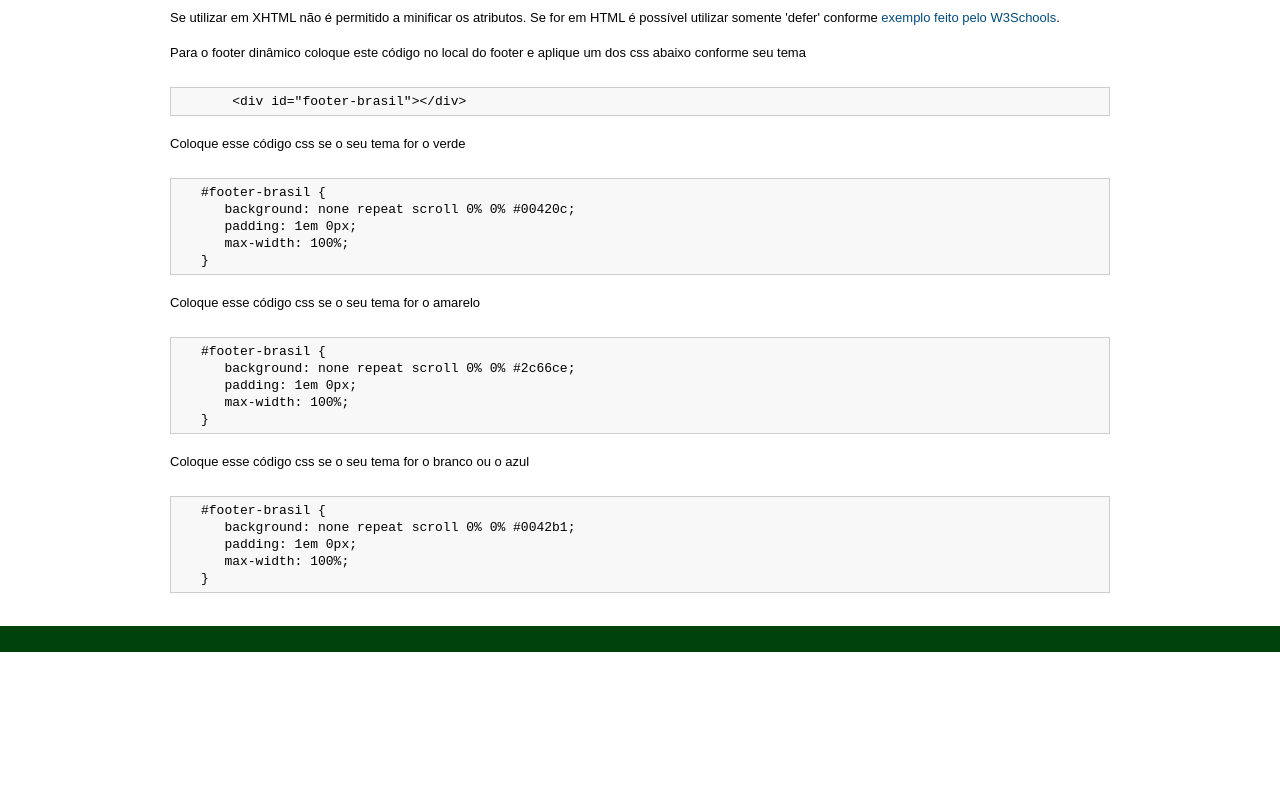
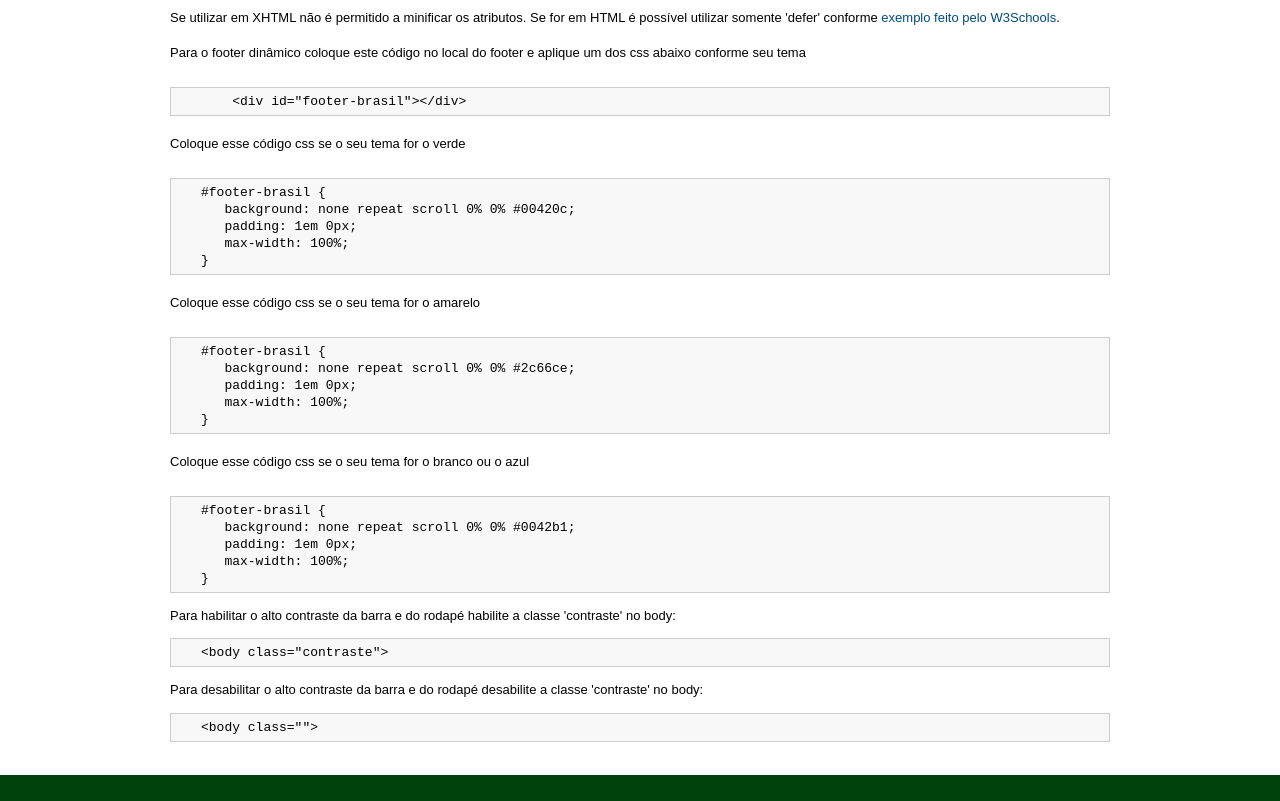
Before and after one commit to govbr/brasil.gov.manualbarra, a plain HTML site: page index.html in a window 1280 px wide. Shown: the part 1089-1890 px from the top of the page. Before the commit the page ends 1741 px from the top, so only its background shows below. Drawn offline with Linux system fonts and the light colour scheme.

Commit message:
Instruções para alto contraste da barra

```diff
--- a/index.html
+++ b/index.html
@@ -141,6 +141,16 @@
 }
 </pre>
 
+Para habilitar o alto contraste da barra e do rodapé habilite a classe 'contraste' no body:
+<pre>
+&lt;body class="contraste"&gt;
+</pre>
+
+Para desabilitar o alto contraste da barra e do rodapé desabilite a classe 'contraste' no body:
+<pre>
+&lt;body class=""&gt;
+</pre>
+
             </div>
             <div class="clear"></div>
         </div>
```
